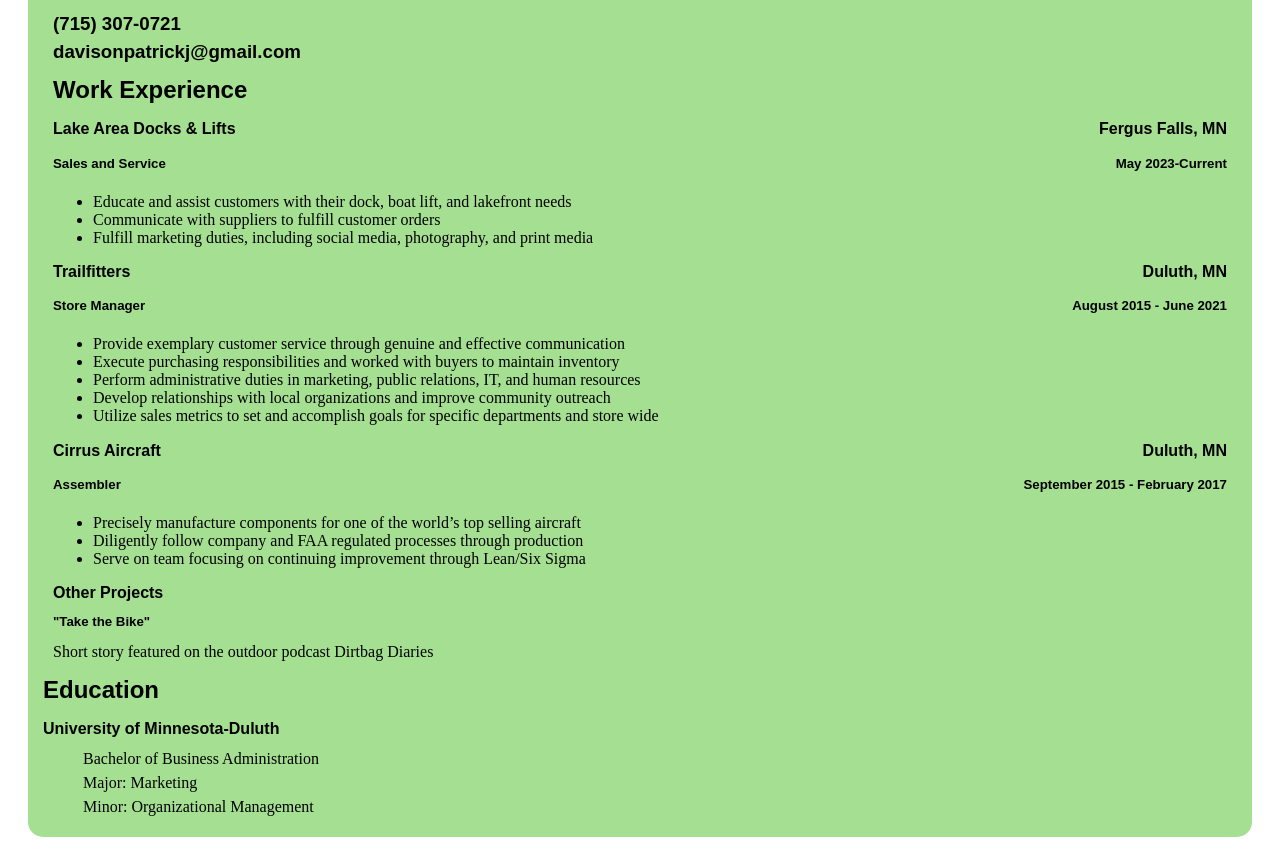
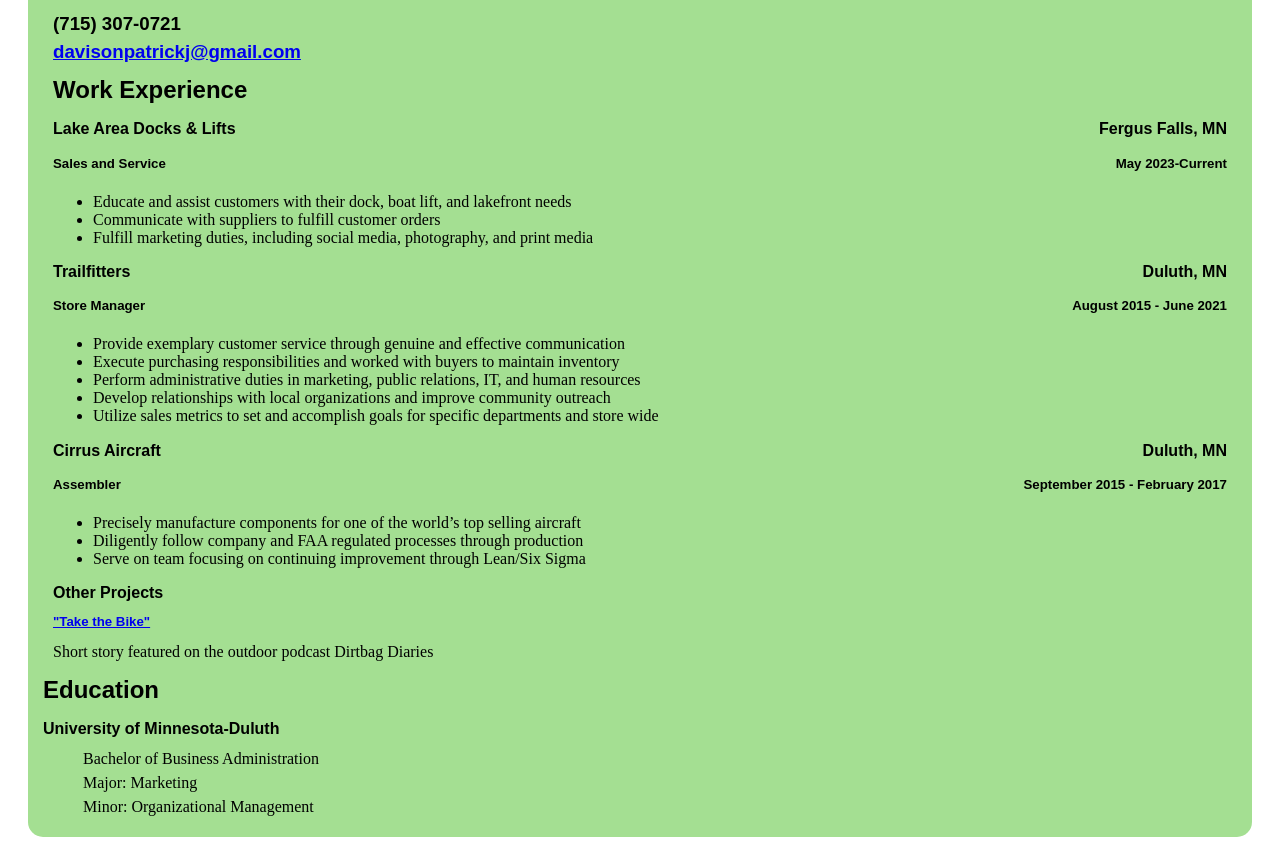
Before and after one commit to padavi804/resume, a plain HTML site: page index.html in a window 1280 px wide. Shown: the part 92-949 px from the top of the page. Drawn offline with Linux system fonts and the light colour scheme.

Commit message:
Update index.html

```diff
--- a/index.html
+++ b/index.html
@@ -13,7 +13,7 @@
 
    <div class="contact">
      <h3>(715) 307-0721</h3>
-     <h3>davisonpatrickj@gmail.com</h3>
+     <h3><a href="mailto:davisonpatrickj@gmail.com">davisonpatrickj@gmail.com</a></h3>
    </div>
 
 
@@ -59,7 +59,7 @@
      </div>
    <div class="other">
        <h4>Other Projects</h4>
-       <h5>"Take the Bike"</h5>
+       <h5><a href="https://dirtbagdiaries.com/the-shorts-take-the-bike/" target_blank> "Take the Bike"</a></h5>
        <p>Short story featured on the outdoor podcast Dirtbag Diaries
        </p>
      </div>
```
